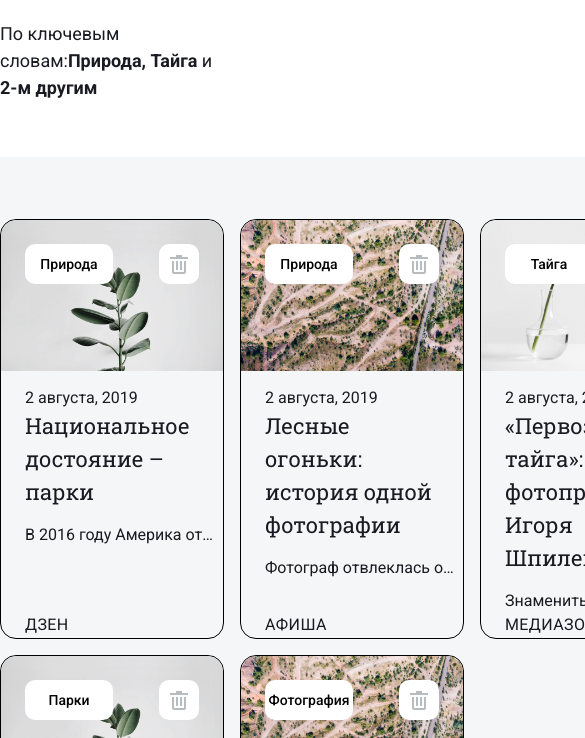
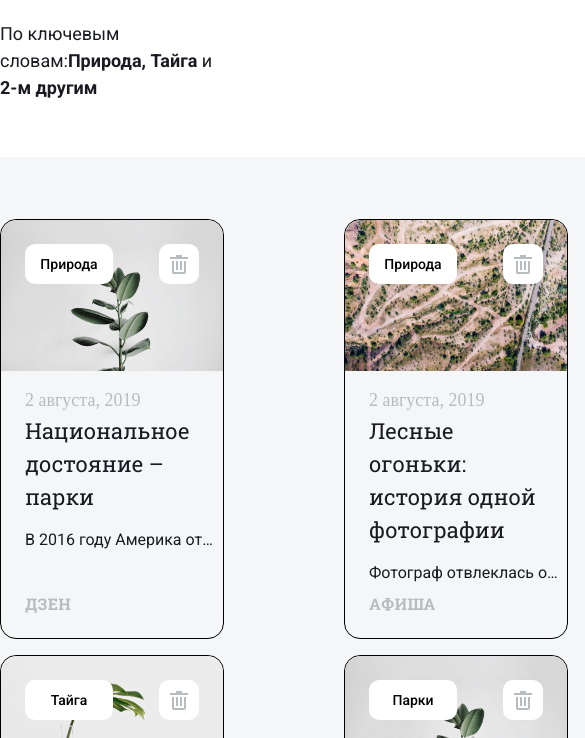
Before and after one commit to sibir-9k/Grid-layout, a plain HTML site: page index.html in a window 390 px wide. Shown: the part 362-1100 px from the top of the page, 585 px wide, since content can reach past the window. Drawn offline with Linux system fonts and the light colour scheme.

Commit message:
fix .tag

```diff
--- a/style/style.css
+++ b/style/style.css
@@ -130,7 +130,7 @@ header {
   grid-column: 1/-1;
   grid-row: auto;
   padding: 62px 0px 62px;
-  background-color: #f5f6f7;
+  background: #f5f6f7;
   background-size: cover;
 }
 
@@ -155,20 +155,6 @@ header {
 .picture img {
   max-width: 100%;
   border-radius: 16px 16px 0px 0px;
-}
-
-.tag {
-  font-family: Roboto Slab;
-  font-style: normal;
-  font-weight: bold;
-  font-size: 1em;
-  line-height: 1.25em;
-  letter-spacing: 0.4px;
-  text-transform: uppercase;
-  color: #b6bcbf;
-  position: absolute;
-  bottom: 2px;
-  left: 24px;
 }
 
 .active-btn-flex {
@@ -259,14 +245,27 @@ header {
   line-height: 30px;
   color: #1a1b22;
 }
-
-.text p {
+.text-info {
   font-family: Roboto;
   font-style: normal;
   font-weight: normal;
   font-size: 1em;
   line-height: 1.375em;
   color: #1a1b22;
+}
+
+.tag {
+  font-family: Roboto Slab;
+  font-style: normal;
+  font-weight: bold;
+  font-size: 16px;
+  line-height: 20px;
+  letter-spacing: 0.4px;
+  text-transform: uppercase;
+  color: #B6BCBF;
+  position: absolute;
+  bottom: 24px;
+  left: 24px;
 }
 
 /*//////////////////////////// Footer ////////////////////////////*/
@@ -291,8 +290,16 @@ footer {
 
 /*//////////////////////////// @media //////////////////////////////*/
 
+@media (max-width: 1230px){
+  .catalog {
+    display: grid;
+    grid-template-columns: repeat(2, 1fr);
+    grid-template-rows: repeat(3, 1fr);
+    gap: 16px;
+  }
+}
 
-@media (max-width: 768px) {
+@media (max-width: 770px) {
   .card {
     width: 224px;
     height: 420px;
@@ -336,9 +343,8 @@ footer {
   }
 }
 
-@media (max-width: 320px) {
+@media (max-width: 340px) {
   .container {
-    /*  Redefine the grid into a single column layout. */
     grid-template-columns: 1fr;
     grid-template-areas:
       "header"
```
